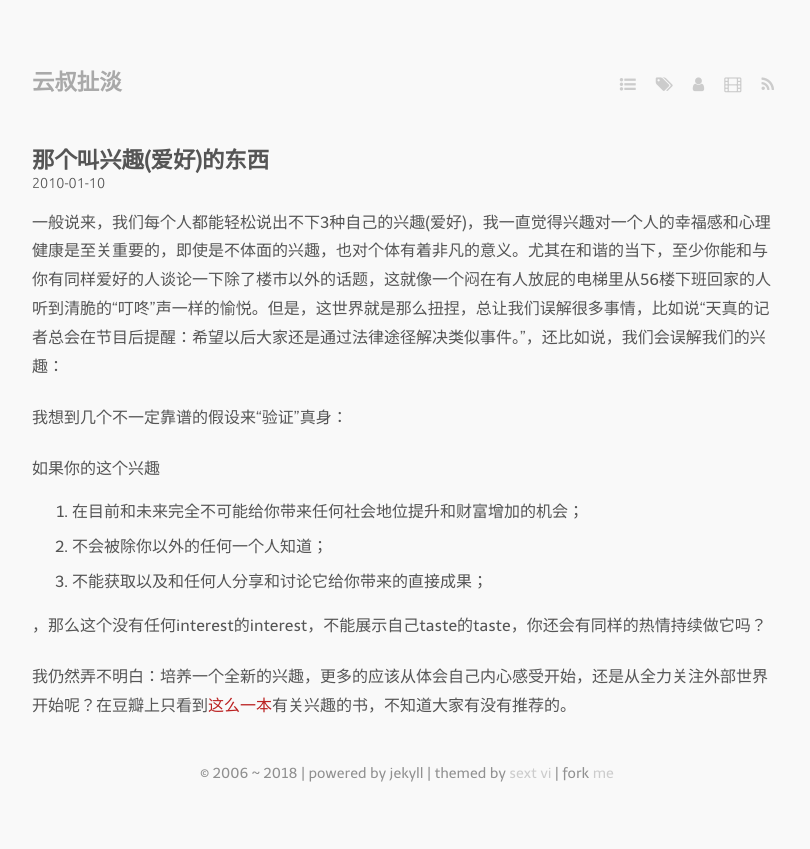
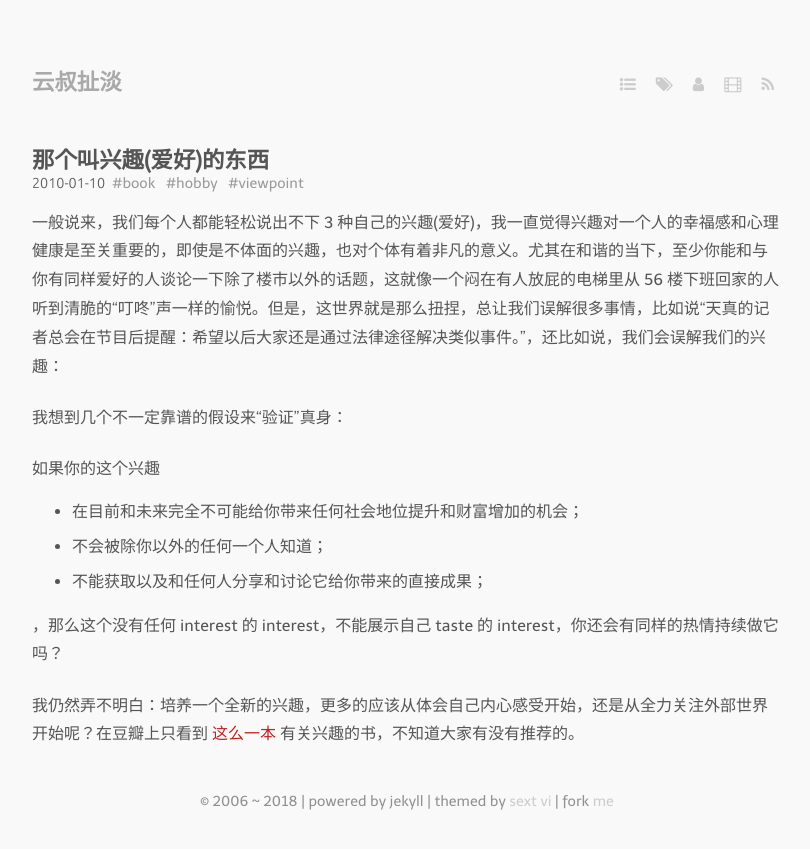
Before and after one commit to leoshcn/leoshcn.github.io, a Jekyll site: the page built from _posts/2010-01-10-the-thing-called-tastes.md, in a window 1280 px wide. Shown: the top 849 px of the page, without its empty margins (233-1043 px from the left). Built offline with Jekyll 4.4.1, drawn with Linux system fonts in a browser that asks for light colours; nearby versions of some CDN libraries; some web fonts are replaced; a script that is not in the unit is left out.

Commit message:
fix old posts

```diff
--- a/_posts/2010-01-10-the-thing-called-tastes.md
+++ b/_posts/2010-01-10-the-thing-called-tastes.md
@@ -2,20 +2,18 @@
 layout: post
 title: 那个叫兴趣(爱好)的东西
 date: 2010-01-10 20:12
-author: admin
-comments: true
-categories: [book, hobby, tastes, 观点]
+tags: book hobby viewpoint
 ---
-一般说来，我们每个人都能轻松说出不下3种自己的兴趣(爱好)，我一直觉得兴趣对一个人的幸福感和心理健康是至关重要的，即使是不体面的兴趣，也对个体有着非凡的意义。尤其在和谐的当下，至少你能和与你有同样爱好的人谈论一下除了楼市以外的话题，这就像一个闷在有人放屁的电梯里从56楼下班回家的人听到清脆的“叮咚”声一样的愉悦。但是，这世界就是那么扭捏，总让我们误解很多事情，比如说“天真的记者总会在节目后提醒：希望以后大家还是通过法律途径解决类似事件。”，还比如说，我们会误解我们的兴趣：
+一般说来，我们每个人都能轻松说出不下 3 种自己的兴趣(爱好)，我一直觉得兴趣对一个人的幸福感和心理健康是至关重要的，即使是不体面的兴趣，也对个体有着非凡的意义。尤其在和谐的当下，至少你能和与你有同样爱好的人谈论一下除了楼市以外的话题，这就像一个闷在有人放屁的电梯里从 56 楼下班回家的人听到清脆的“叮咚”声一样的愉悦。但是，这世界就是那么扭捏，总让我们误解很多事情，比如说“天真的记者总会在节目后提醒：希望以后大家还是通过法律途径解决类似事件。”，还比如说，我们会误解我们的兴趣：
 
 我想到几个不一定靠谱的假设来“验证”真身：
 
 如果你的这个兴趣
-<ol>
-	<li>在目前和未来完全不可能给你带来任何社会地位提升和财富增加的机会；</li>
-	<li>不会被除你以外的任何一个人知道；</li>
-	<li>不能获取以及和任何人分享和讨论它给你带来的直接成果；</li>
-</ol>
-，那么这个没有任何interest的interest，不能展示自己taste的taste，你还会有同样的热情持续做它吗？
 
-我仍然弄不明白：培养一个全新的兴趣，更多的应该从体会自己内心感受开始，还是从全力关注外部世界开始呢？在豆瓣上只看到<a href="http://www.douban.com/subject/1104524/">这么一本</a>有关兴趣的书，不知道大家有没有推荐的。
+* 在目前和未来完全不可能给你带来任何社会地位提升和财富增加的机会；
+* 不会被除你以外的任何一个人知道；
+* 不能获取以及和任何人分享和讨论它给你带来的直接成果；
+
+，那么这个没有任何 interest 的 interest，不能展示自己 taste 的 interest，你还会有同样的热情持续做它吗？
+
+我仍然弄不明白：培养一个全新的兴趣，更多的应该从体会自己内心感受开始，还是从全力关注外部世界开始呢？在豆瓣上只看到 [这么一本](http://www.douban.com/subject/1104524/) 有关兴趣的书，不知道大家有没有推荐的。
```
